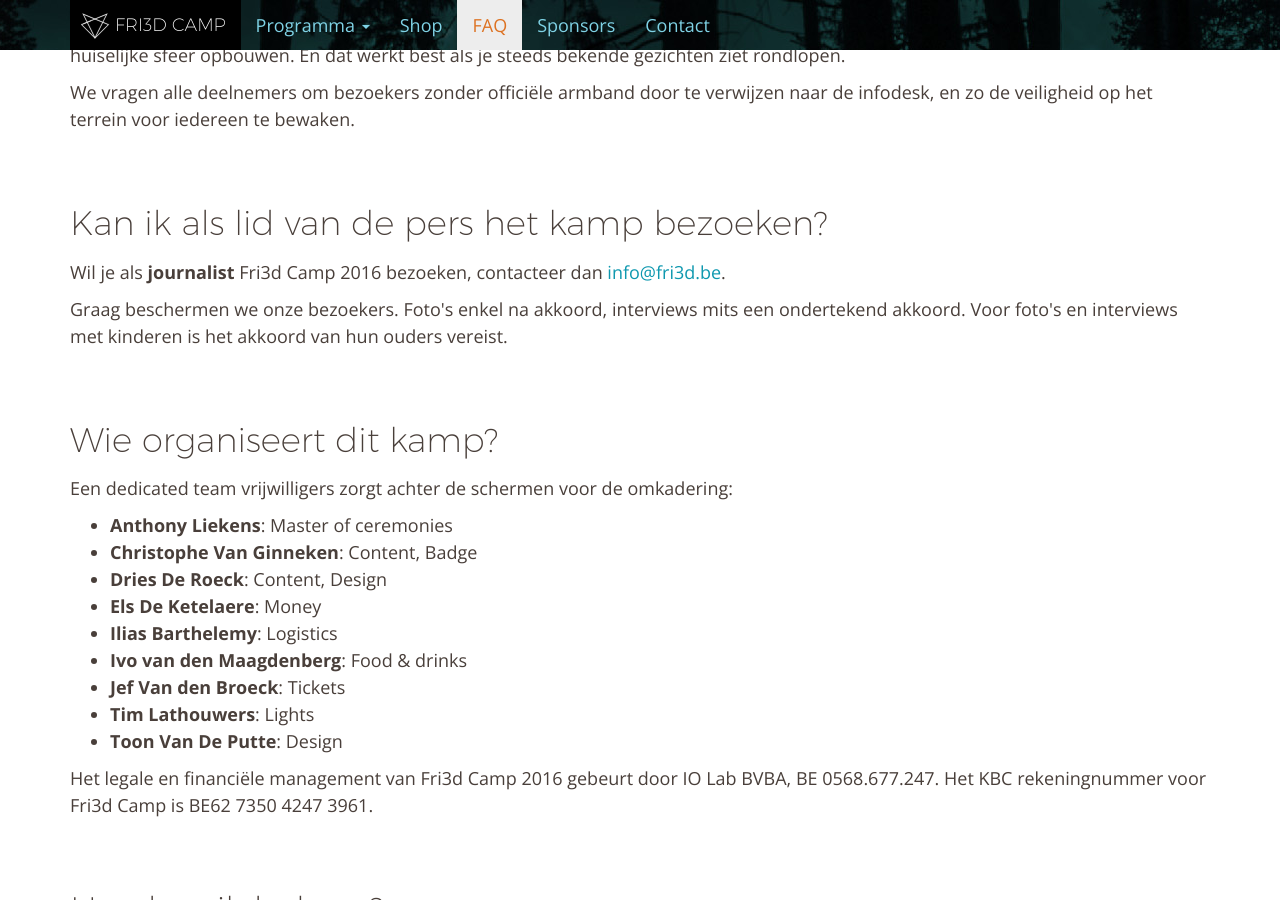
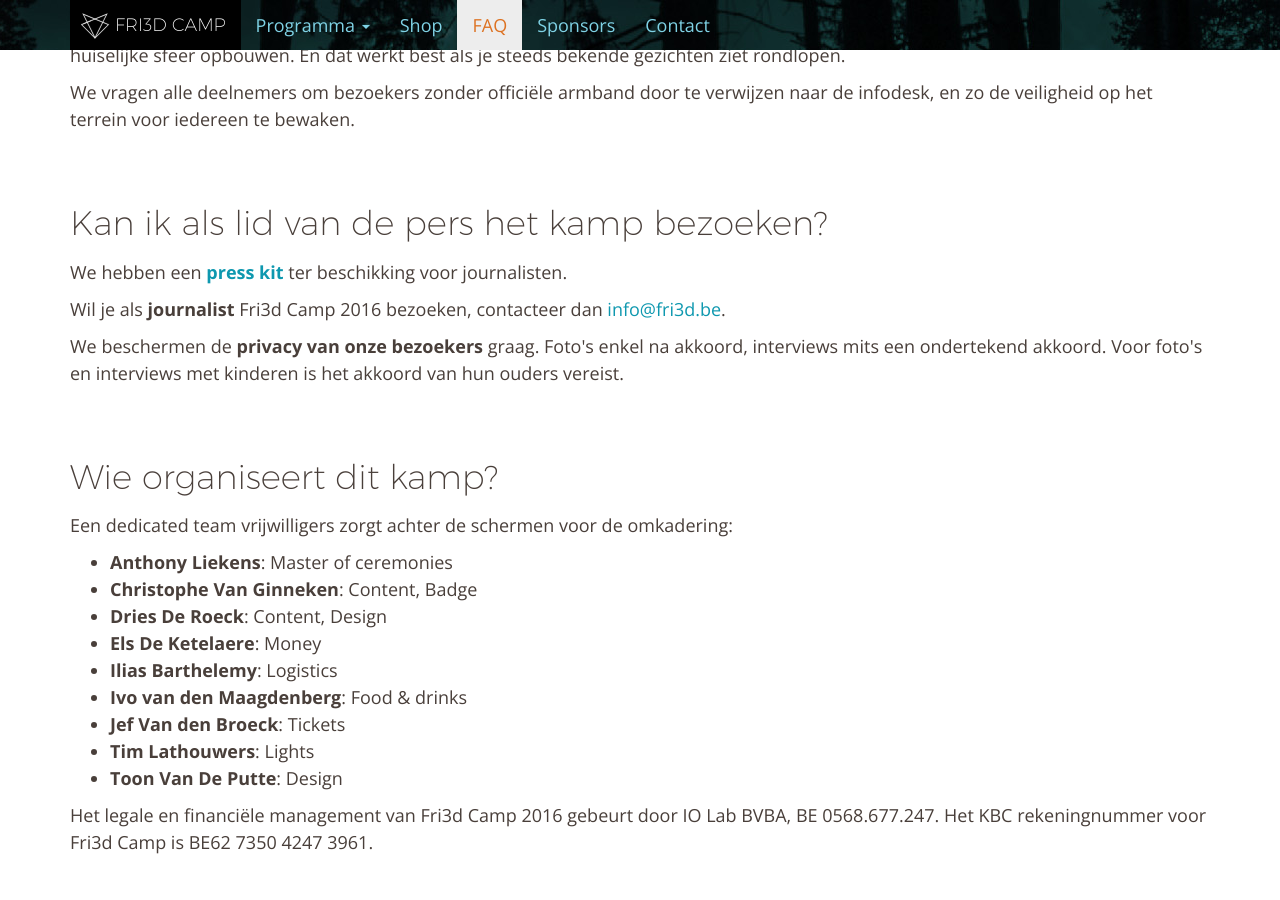
Before and after one commit to Fri3dCamp/fri3dweb2016, a Jekyll site: the page built from faq/index.html, in a window 1280 px wide and 900 px high, scrolled down 12422 px. Built offline with Jekyll 4.4.1, drawn with Linux system fonts in a browser that asks for light colours; nearby versions of some CDN libraries.

Commit message:
link naar presskit

```diff
--- a/faq/index.html
+++ b/faq/index.html
@@ -219,8 +219,9 @@ questions:
     - question: Kan ik als lid van de pers het kamp bezoeken?
       anchor: pers
       answer: >
+        <p>We hebben een <a href="http://fri3d.be/press"><strong>press kit</strong></a> ter beschikking voor journalisten.</p>
         <p>Wil je als <strong>journalist</strong> Fri3d Camp 2016 bezoeken, contacteer dan <a href="mailto:info@fri3d.be">info@fri3d.be</a>.</p>
-        <p>Graag beschermen we onze bezoekers. Foto's enkel na akkoord, interviews mits een ondertekend akkoord. Voor foto's en interviews met kinderen is het akkoord van hun ouders vereist.</p>
+        <p>We beschermen de <strong>privacy van onze bezoekers</strong> graag. Foto's enkel na akkoord, interviews mits een ondertekend akkoord. Voor foto's en interviews met kinderen is het akkoord van hun ouders vereist.</p>
 
 
     - question: Wie organiseert dit kamp?
```
